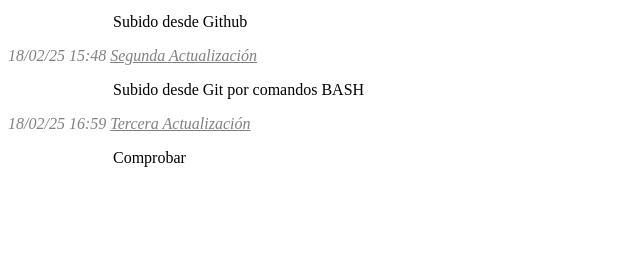
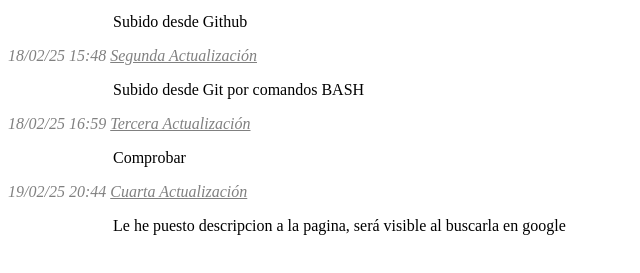
Before and after one commit to Astroillo/astroillo.github.io, a plain HTML site: page index.html in a window 1280 px wide. Shown: the part 101-374 px from the top of the page, without its empty margins (0-640 px from the left). Drawn offline with Linux system fonts and the light colour scheme.

Commit message:
subida 19 2

```diff
--- a/index.html
+++ b/index.html
@@ -4,6 +4,7 @@
         <meta charset="utf-8">
         <meta name="viewport" content="width=device-width, initial-scale=1">
         <title>Astroillo Web</title>
+        <meta name="description" content="Mi pagina web para aprender" />
         <style>
             .actualizacion{
                 color:gray;
@@ -24,5 +25,9 @@
 
         <p class="actualizacion">18/02/25 16:59 <u>Tercera Actualización</u></p>
         <p class="tabulacion">Comprobar</p>
+
+        <p class="actualizacion">19/02/25 20:44 <u>Cuarta Actualización</u></p>
+        <p class="tabulacion">Le he puesto descripcion a la pagina,
+                                será visible al buscarla en google</p>
     </body>
 </html>
```
